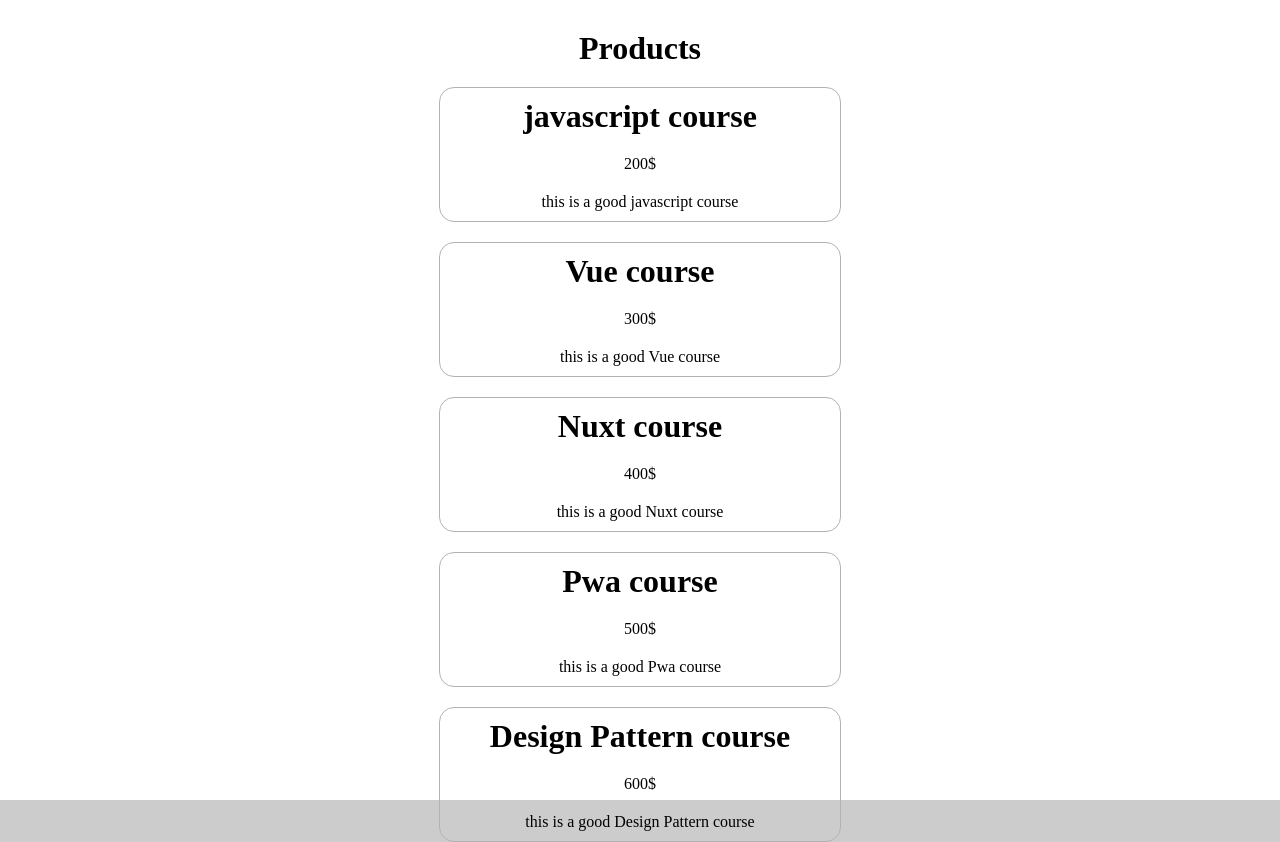
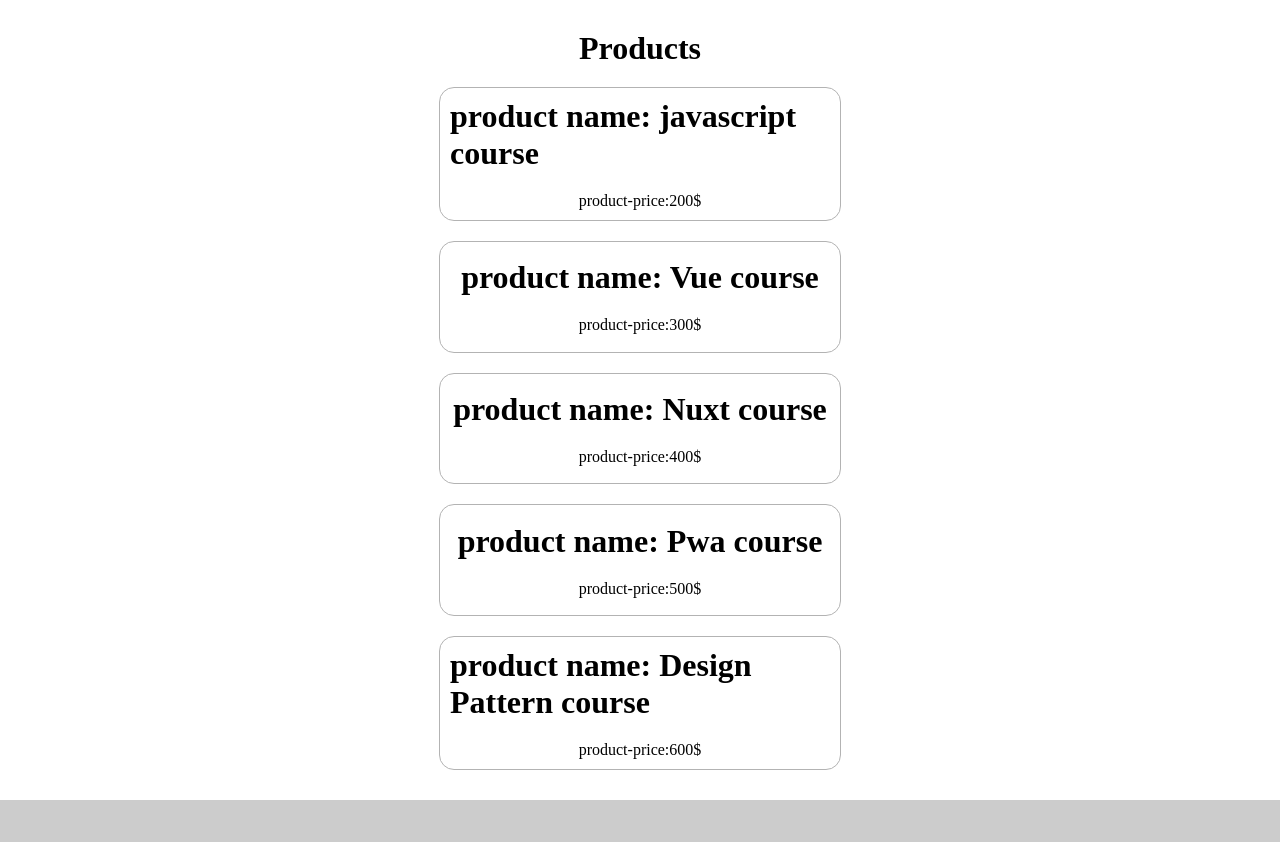
Before and after one commit to danyalbani240/learning-react, a React (Create React App) app: page / in a window 1280 px wide. After the commit the page ends 800 px from the top, so only its background shows below. Built offline with nearby package versions, Linux system fonts and the light colour scheme.

Commit message:
adding delete event on Product

```diff
--- a/src/product/Product.js
+++ b/src/product/Product.js
@@ -2,10 +2,9 @@
 import styles from "./product.module.css";
 const Product = (props) => {
     return (
-        <div className={styles.product} onClick={props.click}>
-            <h1> {props.title}</h1>
-            <p>{props.price}</p>
-            <p>{props.children}</p>
+        <div className={styles.product} onClick={props.delete}>
+            <h1>product name: {props.title}</h1>
+            <p>product-price:{props.price}</p>
         </div>
     );
 };
```
